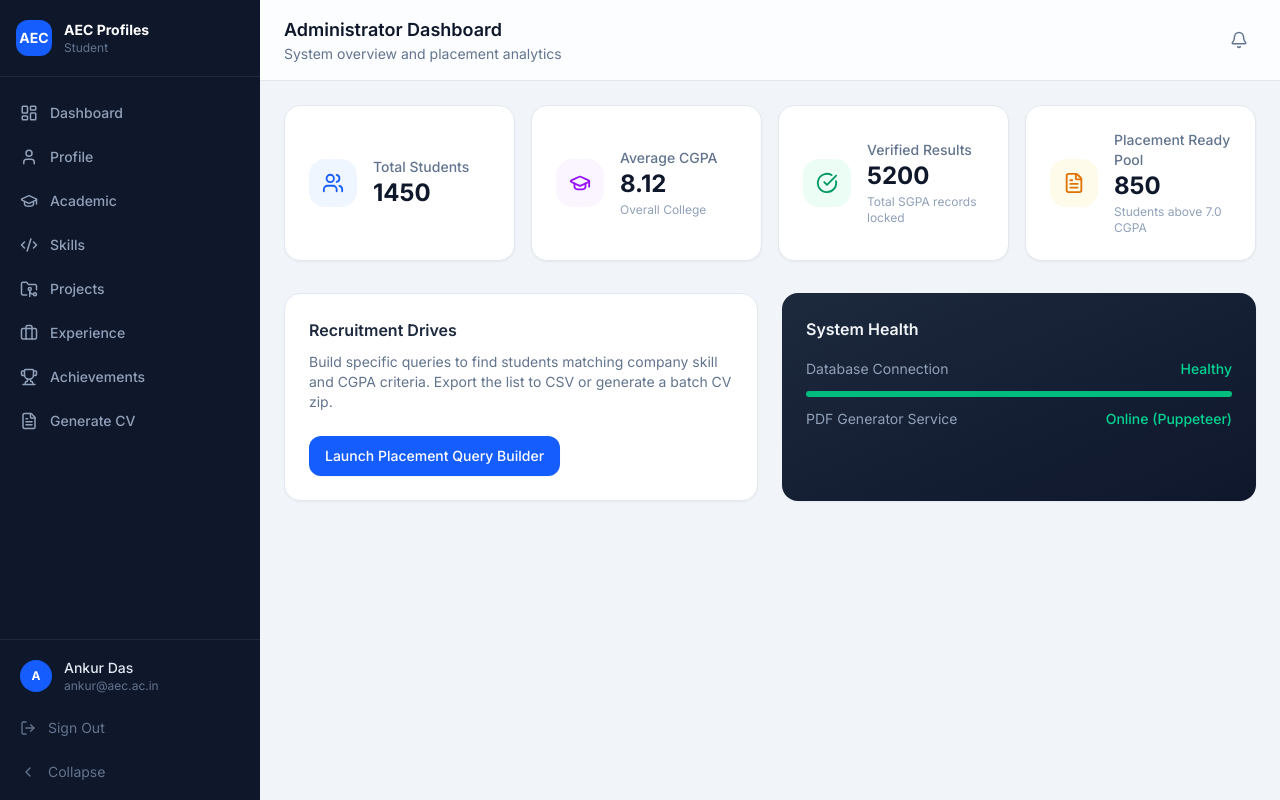
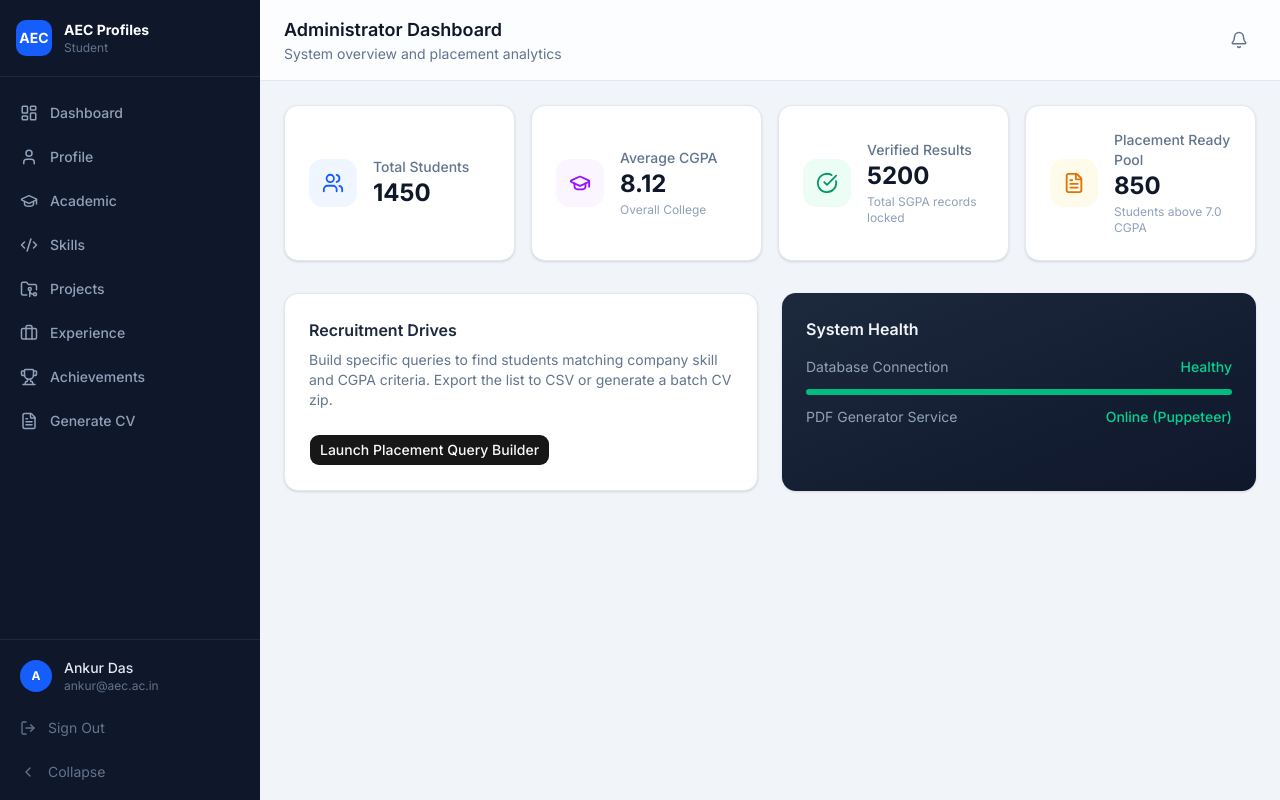
Before and after one commit to poran-dip/aecfolio, a Next.js app in the folder core/: page /admin in a window 1280 px wide. Built offline with nearby package versions, Linux system fonts and the light colour scheme.

Commit message:
refactor: scaffold shadcn and motion

```diff
--- a/core/src/app/globals.css
+++ b/core/src/app/globals.css
@@ -1,203 +1,131 @@
 @import "tailwindcss";
+@import "tw-animate-css";
+@import "shadcn/tailwind.css";
 
-@theme {
-  --font-sans: "Inter", system-ui, -apple-system, sans-serif;
-  --font-mono: "JetBrains Mono", "Fira Code", monospace;
+@custom-variant dark (&:is(.dark *));
 
-  /* Brand Colors */
-  --color-primary-50: #eff6ff;
-  --color-primary-100: #dbeafe;
-  --color-primary-200: #bfdbfe;
-  --color-primary-300: #93c5fd;
-  --color-primary-400: #60a5fa;
-  --color-primary-500: #3b82f6;
-  --color-primary-600: #2563eb;
-  --color-primary-700: #1d4ed8;
-  --color-primary-800: #1e40af;
-  --color-primary-900: #1e3a8a;
-
-  /* Sidebar */
-  --color-sidebar: #0f172a;
-  --color-sidebar-hover: #1e293b;
-  --color-sidebar-active: #1e40af;
-  --color-sidebar-muted: #64748b;
-  --color-sidebar-text: #cbd5e1;
-
-  /* Neutrals */
-  --color-surface: #ffffff;
-  --color-bg: #f1f5f9;
-  --color-border: #e2e8f0;
-  --color-border-hover: #cbd5e1;
-
-  /* Status */
-  --color-success: #10b981;
-  --color-success-bg: #ecfdf5;
-  --color-warning: #f59e0b;
-  --color-warning-bg: #fffbeb;
-  --color-danger: #ef4444;
-  --color-danger-bg: #fef2f2;
-  --color-info: #3b82f6;
-  --color-info-bg: #eff6ff;
-
-  /* Text */
-  --color-text: #0f172a;
-  --color-text-muted: #64748b;
-  --color-text-subtle: #94a3b8;
-
-  /* Radii */
-  --radius-sm: 0.375rem;
-  --radius: 0.5rem;
-  --radius-lg: 0.75rem;
-  --radius-xl: 1rem;
-  --radius-2xl: 1.25rem;
-
-  /* Shadows */
-  --shadow-sm: 0 1px 2px 0 rgb(0 0 0 / 0.05);
-  --shadow: 0 1px 3px 0 rgb(0 0 0 / 0.1), 0 1px 2px -1px rgb(0 0 0 / 0.1);
-  --shadow-md: 0 4px 6px -1px rgb(0 0 0 / 0.1), 0 2px 4px -2px rgb(0 0 0 / 0.1);
-  --shadow-lg:
-    0 10px 15px -3px rgb(0 0 0 / 0.1), 0 4px 6px -4px rgb(0 0 0 / 0.1);
-  --shadow-xl:
-    0 20px 25px -5px rgb(0 0 0 / 0.1), 0 8px 10px -6px rgb(0 0 0 / 0.1);
+@theme inline {
+  --font-heading: var(--font-sans);
+  --font-sans: var(--font-sans);
+  --color-sidebar-ring: var(--sidebar-ring);
+  --color-sidebar-border: var(--sidebar-border);
+  --color-sidebar-accent-foreground: var(--sidebar-accent-foreground);
+  --color-sidebar-accent: var(--sidebar-accent);
+  --color-sidebar-primary-foreground: var(--sidebar-primary-foreground);
+  --color-sidebar-primary: var(--sidebar-primary);
+  --color-sidebar-foreground: var(--sidebar-foreground);
+  --color-sidebar: var(--sidebar);
+  --color-chart-5: var(--chart-5);
+  --color-chart-4: var(--chart-4);
+  --color-chart-3: var(--chart-3);
+  --color-chart-2: var(--chart-2);
+  --color-chart-1: var(--chart-1);
+  --color-ring: var(--ring);
+  --color-input: var(--input);
+  --color-border: var(--border);
+  --color-destructive: var(--destructive);
+  --color-accent-foreground: var(--accent-foreground);
+  --color-accent: var(--accent);
+  --color-muted-foreground: var(--muted-foreground);
+  --color-muted: var(--muted);
+  --color-secondary-foreground: var(--secondary-foreground);
+  --color-secondary: var(--secondary);
+  --color-primary-foreground: var(--primary-foreground);
+  --color-primary: var(--primary);
+  --color-popover-foreground: var(--popover-foreground);
+  --color-popover: var(--popover);
+  --color-card-foreground: var(--card-foreground);
+  --color-card: var(--card);
+  --color-foreground: var(--foreground);
+  --color-background: var(--background);
+  --radius-sm: calc(var(--radius) * 0.6);
+  --radius-md: calc(var(--radius) * 0.8);
+  --radius-lg: var(--radius);
+  --radius-xl: calc(var(--radius) * 1.4);
+  --radius-2xl: calc(var(--radius) * 1.8);
+  --radius-3xl: calc(var(--radius) * 2.2);
+  --radius-4xl: calc(var(--radius) * 2.6);
 }
 
-@layer base {
-  *,
-  *::before,
-  *::after {
-    box-sizing: border-box;
-    border-color: var(--color-border);
-  }
+:root {
+  --background: oklch(1 0 0);
+  --foreground: oklch(0.145 0 0);
+  --card: oklch(1 0 0);
+  --card-foreground: oklch(0.145 0 0);
+  --popover: oklch(1 0 0);
+  --popover-foreground: oklch(0.145 0 0);
+  --primary: oklch(0.205 0 0);
+  --primary-foreground: oklch(0.985 0 0);
+  --secondary: oklch(0.97 0 0);
+  --secondary-foreground: oklch(0.205 0 0);
+  --muted: oklch(0.97 0 0);
+  --muted-foreground: oklch(0.556 0 0);
+  --accent: oklch(0.97 0 0);
+  --accent-foreground: oklch(0.205 0 0);
+  --destructive: oklch(0.577 0.245 27.325);
+  --border: oklch(0.922 0 0);
+  --input: oklch(0.922 0 0);
+  --ring: oklch(0.708 0 0);
+  --chart-1: oklch(0.87 0 0);
+  --chart-2: oklch(0.556 0 0);
+  --chart-3: oklch(0.439 0 0);
+  --chart-4: oklch(0.371 0 0);
+  --chart-5: oklch(0.269 0 0);
+  --radius: 0.625rem;
+  --sidebar: oklch(0.985 0 0);
+  --sidebar-foreground: oklch(0.145 0 0);
+  --sidebar-primary: oklch(0.205 0 0);
+  --sidebar-primary-foreground: oklch(0.985 0 0);
+  --sidebar-accent: oklch(0.97 0 0);
+  --sidebar-accent-foreground: oklch(0.205 0 0);
+  --sidebar-border: oklch(0.922 0 0);
+  --sidebar-ring: oklch(0.708 0 0);
+}
 
+.dark {
+  --background: oklch(0.145 0 0);
+  --foreground: oklch(0.985 0 0);
+  --card: oklch(0.205 0 0);
+  --card-foreground: oklch(0.985 0 0);
+  --popover: oklch(0.205 0 0);
+  --popover-foreground: oklch(0.985 0 0);
+  --primary: oklch(0.922 0 0);
+  --primary-foreground: oklch(0.205 0 0);
+  --secondary: oklch(0.269 0 0);
+  --secondary-foreground: oklch(0.985 0 0);
+  --muted: oklch(0.269 0 0);
+  --muted-foreground: oklch(0.708 0 0);
+  --accent: oklch(0.269 0 0);
+  --accent-foreground: oklch(0.985 0 0);
+  --destructive: oklch(0.704 0.191 22.216);
+  --border: oklch(1 0 0 / 10%);
+  --input: oklch(1 0 0 / 15%);
+  --ring: oklch(0.556 0 0);
+  --chart-1: oklch(0.87 0 0);
+  --chart-2: oklch(0.556 0 0);
+  --chart-3: oklch(0.439 0 0);
+  --chart-4: oklch(0.371 0 0);
+  --chart-5: oklch(0.269 0 0);
+  --sidebar: oklch(0.205 0 0);
+  --sidebar-foreground: oklch(0.985 0 0);
+  --sidebar-primary: oklch(0.488 0.243 264.376);
+  --sidebar-primary-foreground: oklch(0.985 0 0);
+  --sidebar-accent: oklch(0.269 0 0);
+  --sidebar-accent-foreground: oklch(0.985 0 0);
+  --sidebar-border: oklch(1 0 0 / 10%);
+  --sidebar-ring: oklch(0.556 0 0);
+}
+
+@layer base{
   html {
-    font-family: var(--font-sans);
-    -webkit-font-smoothing: antialiased;
-    -moz-osx-font-smoothing: grayscale;
-    scroll-behavior: smooth;
+    @apply font-sans;
   }
 
   body {
-    background: var(--color-bg);
-    color: var(--color-text);
-    line-height: 1.6;
-    min-height: 100vh;
+    @apply bg-background text-foreground;
   }
 
-  :root {
-    --sidebar-width: 260px;
-    --sidebar-collapsed: 72px;
-    --navbar-height: 64px;
-  }
-
-  /* Custom scrollbar */
-  ::-webkit-scrollbar {
-    width: 6px;
-    height: 6px;
-  }
-  ::-webkit-scrollbar-track {
-    background: transparent;
-  }
-  ::-webkit-scrollbar-thumb {
-    background: var(--color-border-hover);
-    border-radius: 9999px;
-  }
-  ::-webkit-scrollbar-thumb:hover {
-    background: var(--color-text-subtle);
-  }
-
-  /* Focus ring */
-  :focus-visible {
-    outline: 2px solid var(--color-primary-500);
-    outline-offset: 2px;
+  * {
+    @apply border-border outline-ring/50;
   }
 }
-
-@layer utilities {
-  /* Glass card effect */
-  .glass {
-    background: rgba(255, 255, 255, 0.85);
-    backdrop-filter: blur(12px);
-    -webkit-backdrop-filter: blur(12px);
-    border: 1px solid rgba(255, 255, 255, 0.6);
-  }
-
-  /* Gradient text */
-  .gradient-text {
-    background: linear-gradient(
-      135deg,
-      var(--color-primary-600),
-      var(--color-primary-400)
-    );
-    -webkit-background-clip: text;
-    -webkit-text-fill-color: transparent;
-    background-clip: text;
-  }
-
-  /* Animated gradient bg */
-  .gradient-bg {
-    background: linear-gradient(135deg, #1e3a8a 0%, #1d4ed8 50%, #3b82f6 100%);
-  }
-
-  /* Card hover effect */
-  .card-hover {
-    transition:
-      transform 0.2s ease,
-      box-shadow 0.2s ease;
-  }
-  .card-hover:hover {
-    transform: translateY(-2px);
-    box-shadow: var(--shadow-lg);
-  }
-
-  /* Pulse animation for badges */
-  .pulse-dot {
-    animation: pulse-dot 2s cubic-bezier(0.4, 0, 0.6, 1) infinite;
-  }
-
-  @keyframes pulse-dot {
-    0%,
-    100% {
-      opacity: 1;
-    }
-    50% {
-      opacity: 0.4;
-    }
-  }
-
-  /* Skeleton loading */
-  .skeleton {
-    background: linear-gradient(90deg, #e2e8f0 25%, #f1f5f9 50%, #e2e8f0 75%);
-    background-size: 200% 100%;
-    animation: skeleton-shimmer 1.5s infinite;
-  }
-
-  @keyframes skeleton-shimmer {
-    0% {
-      background-position: 200% 0;
-    }
-    100% {
-      background-position: -200% 0;
-    }
-  }
-
-  /* Page transition */
-  .page-enter {
-    animation: page-enter 0.3s ease forwards;
-  }
-
-  @keyframes page-enter {
-    from {
-      opacity: 0;
-      transform: translateY(8px);
-    }
-    to {
-      opacity: 1;
-      transform: translateY(0);
-    }
-  }
-
-  /* Sidebar transition */
-  .sidebar-transition {
-    transition: width 0.25s cubic-bezier(0.4, 0, 0.2, 1);
-  }
-}
--- a/core/src/app/layout.tsx
+++ b/core/src/app/layout.tsx
@@ -2,12 +2,9 @@
 import { Inter } from "next/font/google";
 import { Toaster } from "react-hot-toast";
 import "./globals.css";
+import { cn } from "@/lib/utils";
 
-const inter = Inter({
-  subsets: ["latin"],
-  display: "swap",
-  variable: "--font-sans",
-});
+const inter = Inter({subsets:['latin'],variable:'--font-sans'});
 
 export const metadata: Metadata = {
   title: {
@@ -31,7 +28,7 @@
   children: React.ReactNode;
 }>) {
   return (
-    <html lang="en" className={`${inter.variable} h-full`}>
+    <html lang="en" className={cn("h-full", "font-sans", inter.variable)}>
       <body className="min-h-full flex flex-col antialiased">
         {children}
         <Toaster position="top-right" />
--- a/core/src/components/ui/Button.tsx
+++ b/core/src/components/ui/Button.tsx
@@ -1,63 +1,67 @@
-"use client";
+import * as React from "react"
+import { cva, type VariantProps } from "class-variance-authority"
+import { Slot } from "radix-ui"
 
-import { cn } from "@/lib/utils";
-import { Loader2 } from "lucide-react";
-import type { ButtonHTMLAttributes } from "react";
+import { cn } from "@/lib/utils"
 
-interface ButtonProps extends ButtonHTMLAttributes<HTMLButtonElement> {
-  variant?: "primary" | "secondary" | "ghost" | "danger" | "outline";
-  size?: "sm" | "md" | "lg";
-  loading?: boolean;
-  icon?: React.ReactNode;
+const buttonVariants = cva(
+  "group/button inline-flex shrink-0 items-center justify-center rounded-lg border border-transparent bg-clip-padding text-sm font-medium whitespace-nowrap transition-all outline-none select-none focus-visible:border-ring focus-visible:ring-3 focus-visible:ring-ring/50 active:not-aria-[haspopup]:translate-y-px disabled:pointer-events-none disabled:opacity-50 aria-invalid:border-destructive aria-invalid:ring-3 aria-invalid:ring-destructive/20 dark:aria-invalid:border-destructive/50 dark:aria-invalid:ring-destructive/40 [&_svg]:pointer-events-none [&_svg]:shrink-0 [&_svg:not([class*='size-'])]:size-4",
+  {
+    variants: {
+      variant: {
+        default: "bg-primary text-primary-foreground [a]:hover:bg-primary/80",
+        outline:
+          "border-border bg-background hover:bg-muted hover:text-foreground aria-expanded:bg-muted aria-expanded:text-foreground dark:border-input dark:bg-input/30 dark:hover:bg-input/50",
+        secondary:
+          "bg-secondary text-secondary-foreground hover:bg-secondary/80 aria-expanded:bg-secondary aria-expanded:text-secondary-foreground",
+        ghost:
+          "hover:bg-muted hover:text-foreground aria-expanded:bg-muted aria-expanded:text-foreground dark:hover:bg-muted/50",
+        destructive:
+          "bg-destructive/10 text-destructive hover:bg-destructive/20 focus-visible:border-destructive/40 focus-visible:ring-destructive/20 dark:bg-destructive/20 dark:hover:bg-destructive/30 dark:focus-visible:ring-destructive/40",
+        link: "text-primary underline-offset-4 hover:underline",
+      },
+      size: {
+        default:
+          "h-8 gap-1.5 px-2.5 has-data-[icon=inline-end]:pr-2 has-data-[icon=inline-start]:pl-2",
+        xs: "h-6 gap-1 rounded-[min(var(--radius-md),10px)] px-2 text-xs in-data-[slot=button-group]:rounded-lg has-data-[icon=inline-end]:pr-1.5 has-data-[icon=inline-start]:pl-1.5 [&_svg:not([class*='size-'])]:size-3",
+        sm: "h-7 gap-1 rounded-[min(var(--radius-md),12px)] px-2.5 text-[0.8rem] in-data-[slot=button-group]:rounded-lg has-data-[icon=inline-end]:pr-1.5 has-data-[icon=inline-start]:pl-1.5 [&_svg:not([class*='size-'])]:size-3.5",
+        lg: "h-9 gap-1.5 px-2.5 has-data-[icon=inline-end]:pr-2 has-data-[icon=inline-start]:pl-2",
+        icon: "size-8",
+        "icon-xs":
+          "size-6 rounded-[min(var(--radius-md),10px)] in-data-[slot=button-group]:rounded-lg [&_svg:not([class*='size-'])]:size-3",
+        "icon-sm":
+          "size-7 rounded-[min(var(--radius-md),12px)] in-data-[slot=button-group]:rounded-lg",
+        "icon-lg": "size-9",
+      },
+    },
+    defaultVariants: {
+      variant: "default",
+      size: "default",
+    },
+  }
+)
+
+function Button({
+  className,
+  variant = "default",
+  size = "default",
+  asChild = false,
+  ...props
+}: React.ComponentProps<"button"> &
+  VariantProps<typeof buttonVariants> & {
+    asChild?: boolean
+  }) {
+  const Comp = asChild ? Slot.Root : "button"
+
+  return (
+    <Comp
+      data-slot="button"
+      data-variant={variant}
+      data-size={size}
+      className={cn(buttonVariants({ variant, size, className }))}
+      {...props}
+    />
+  )
 }
 
-const variantStyles = {
-  primary:
-    "bg-blue-600 hover:bg-blue-700 active:bg-blue-800 text-white shadow-sm hover:shadow-md",
-  secondary:
-    "bg-slate-100 hover:bg-slate-200 active:bg-slate-300 text-slate-700",
-  ghost: "bg-transparent hover:bg-slate-100 active:bg-slate-200 text-slate-600",
-  danger: "bg-red-500 hover:bg-red-600 active:bg-red-700 text-white shadow-sm",
-  outline:
-    "border border-slate-300 hover:border-blue-400 hover:bg-blue-50 text-slate-700",
-};
-
-const sizeStyles = {
-  sm: "h-8 px-3 text-xs gap-1.5",
-  md: "h-10 px-4 text-sm gap-2",
-  lg: "h-11 px-6 text-base gap-2.5",
-};
-
-export function Button({
-  variant = "primary",
-  size = "md",
-  loading = false,
-  icon,
-  children,
-  className,
-  disabled,
-  ...props
-}: ButtonProps) {
-  return (
-    <button
-      {...props}
-      disabled={disabled || loading}
-      className={cn(
-        "inline-flex items-center justify-center font-medium rounded-lg",
-        "transition-all duration-150 ease-in-out",
-        "disabled:opacity-50 disabled:cursor-not-allowed",
-        "focus-visible:outline-2 focus-visible:outline-blue-500 focus-visible:outline-offset-2",
-        variantStyles[variant],
-        sizeStyles[size],
-        className,
-      )}
-    >
-      {loading ? (
-        <Loader2 className="animate-spin" size={size === "sm" ? 14 : 16} />
-      ) : icon ? (
-        <span className="shrink-0">{icon}</span>
-      ) : null}
-      {children}
-    </button>
-  );
-}
+export { Button, buttonVariants }
--- a/core/src/lib/utils.ts
+++ b/core/src/lib/utils.ts
@@ -1,13 +1,10 @@
-/**
- * Merge class names with deduplication
- */
-export function cn(...classes: (string | undefined | null | false)[]): string {
-  return classes.filter(Boolean).join(" ");
+import { clsx, type ClassValue } from "clsx"
+import { twMerge } from "tailwind-merge"
+
+export function cn(...inputs: ClassValue[]) {
+  return twMerge(clsx(inputs))
 }
 
-/**
- * Format a date to a readable string
- */
 export function formatDate(date: Date | string | null | undefined): string {
   if (!date) return "Present";
   return new Date(date).toLocaleDateString("en-IN", {
@@ -16,18 +13,6 @@
   });
 }
 
-/**
- * Calculate CGPA from an array of SGPAs
- */
-export function calculateCGPA(sgpas: number[]): number {
-  if (!sgpas.length) return 0;
-  const sum = sgpas.reduce((acc, s) => acc + s, 0);
-  return Math.round((sum / sgpas.length) * 100) / 100;
-}
-
-/**
- * Get initials from a name
- */
 export function getInitials(name: string): string {
   return name
     .split(" ")
@@ -36,33 +21,3 @@
     .join("")
     .toUpperCase();
 }
-
-/**
- * Get color class for CGPA badge
- */
-export function getCGPAColor(cgpa: number): string {
-  if (cgpa >= 8.5) return "success";
-  if (cgpa >= 7.0) return "info";
-  if (cgpa >= 6.0) return "warning";
-  return "danger";
-}
-
-/**
- * Format experience type label
- */
-export function formatExpType(type: string): string {
-  const map: Record<string, string> = {
-    INTERNSHIP: "Internship",
-    VOLUNTEER: "Volunteer",
-    CLUB: "Club Activity",
-    OTHER: "Other",
-  };
-  return map[type] ?? type;
-}
-
-/**
- * Truncate a string to a max length
- */
-export function truncate(str: string, max: number): string {
-  return str.length > max ? `${str.slice(0, max)}…` : str;
-}
```
Also changed, not shown: core/package.json (+8 -1 lines), core/components.json (added), 1 other file (tests, documents, lock files or other folders).
